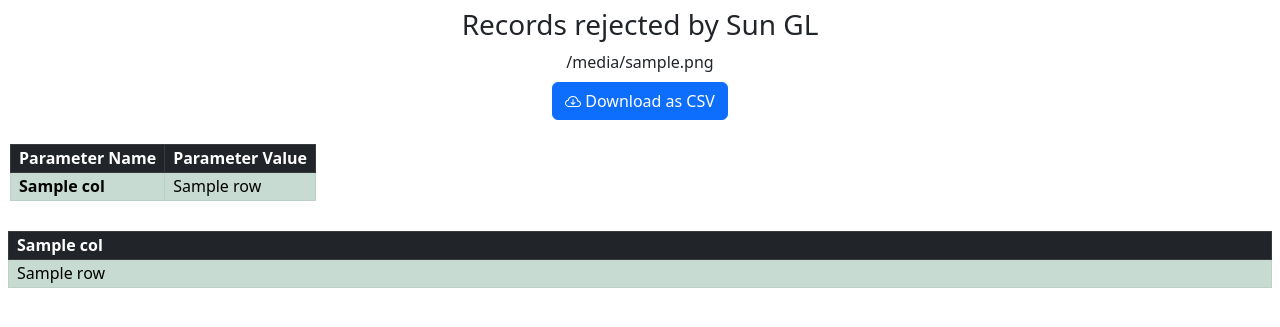
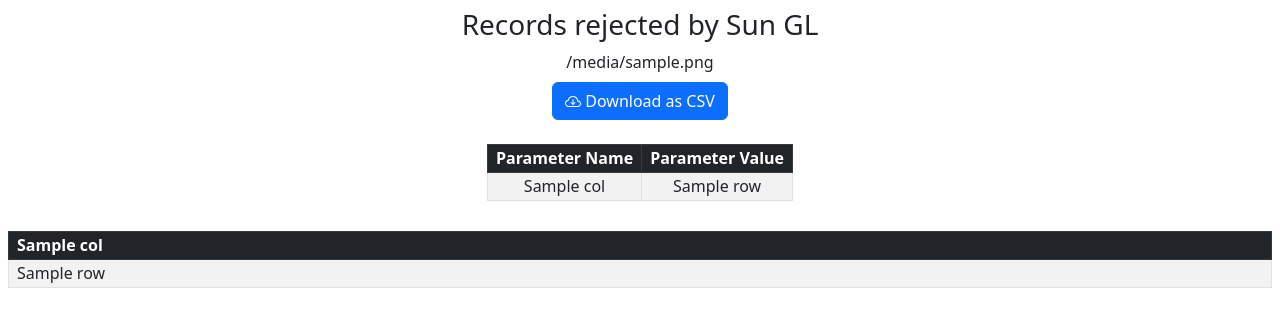
Before and after one commit to kamil-kosno/sunglxmlreader, a Flask app: template templates/parsed_response.html in a window 1280 px wide. Shown: the part 56-383 px from the top of the page. Run offline with Flask 2, Linux system fonts and the light colour scheme; the template is opened without the code that fills it: most values are stand-ins (such as "Sample title", 1, 10 or a date in 2020); data that the repository does not hold is empty.

Commit message:
improve visuals

```diff
--- a/static/styles.css
+++ b/static/styles.css
@@ -19,8 +19,7 @@
   margin-top: 0.5rem;
   padding:50px;
   text-align: center;
-  background: #1abc9c;
-  color: white;
+  color: #1abc9c;
   font-size: 30px;
 }
 
@@ -49,6 +48,9 @@ tr{
   display: inline-block;
 }
 
+.response-upload-params-table-div-outer{
+  text-align: center;
+}
 
 .response-payload-table-div{
   overflow-x: auto;
--- a/templates/parsed_response.html
+++ b/templates/parsed_response.html
@@ -34,9 +34,9 @@
 </button>
         </a>
     </div>
-
+<div class="response-upload-params-table-div-outer">
 <div class="response-upload-params-table-div">
-<table class="table table-bordered table-striped table-success">
+<table class="table table-bordered table-striped">
     <thead class="table-dark">
     <tr>
         <th>Parameter Name</th>
@@ -47,18 +47,19 @@
     {% for index, row in header_df.iterrows() %}
         {% for col in header_df.columns %}
     <tr>
-    <th>{{ col }}</th>
-       <th class="th-table-row">
+    <td>{{ col }}</td>
+       <td class="th-table-row">
            {{ row[col] }}
-       </th>
+       </td>
        {% endfor %}
-        </tr>
+    </tr>
     {% endfor %}
     </tbody>
 </table>
 </div>
+</div>
 <div class="response-payload-table-div">
-    <table class="table table-bordered table-striped table-success">
+    <table class="table table-bordered table-striped">
   <thead class="table-dark">
   <tr>
   {% for col_name in payload_df.columns.values %}
@@ -70,9 +71,9 @@
     {% for index, row in payload_df.iterrows() %}
     <tr>
         {% for col in payload_df.columns %}
-        <th class="th-table-row">
+        <td class="th-table-row">
            {{ row[col] }}
-        </th>
+        </td>
         {% endfor %}
     </tr>
     {% endfor %}
```
